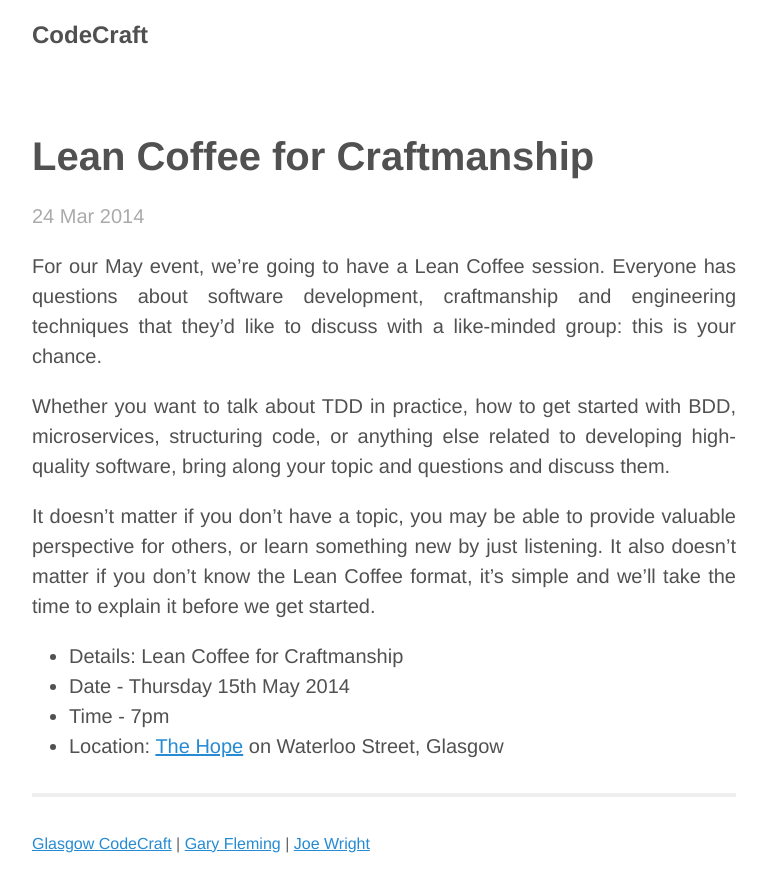
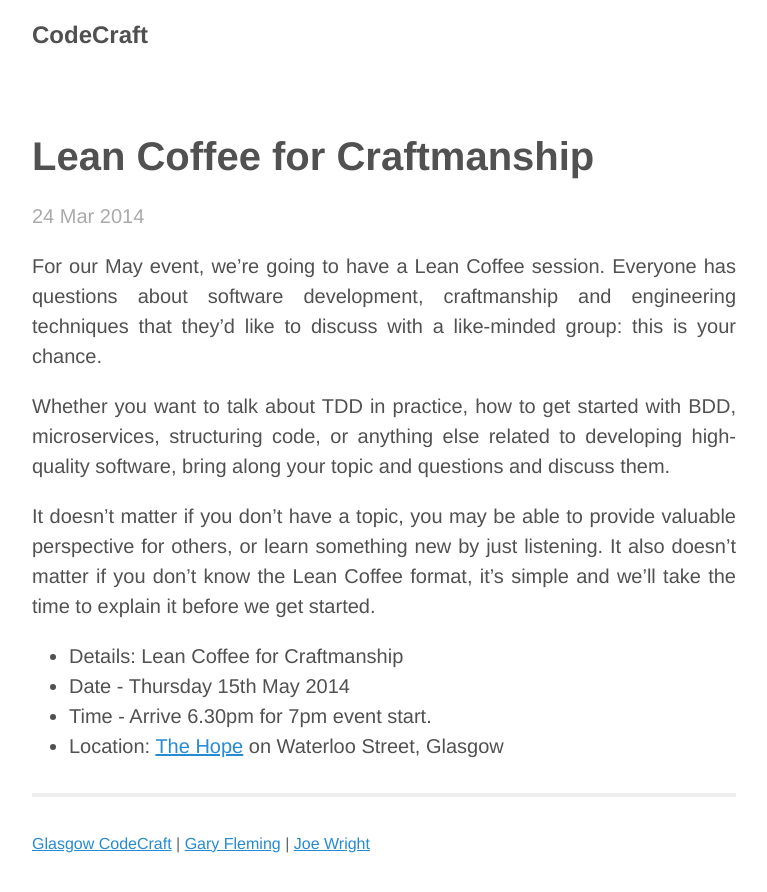
Before and after one commit to codecraftuk/codecraftuk.github.io, a Jekyll site: the page built from _posts/2014-03-24-lean-coffee.md, in a window 1280 px wide. Shown: the top 892 px of the page, without its empty margins (256-1023 px from the left). Built offline with Jekyll 4.4.1, drawn with Linux system fonts in a browser that asks for light colours; Markdown is read by kramdown in place of the engine named in the settings.

Commit message:
Adding venue to lean coffee meetup

```diff
--- a/_posts/2014-03-24-lean-coffee.md
+++ b/_posts/2014-03-24-lean-coffee.md
@@ -11,5 +11,5 @@
 
 * Details: Lean Coffee for Craftmanship
 * Date - Thursday 15th May 2014
-* Time - 7pm
+* Time - Arrive 6.30pm for 7pm event start.
 * Location: <a href="https://www.google.co.uk/maps/preview/place/the+hope/@55.8603492,-4.2594337,18z/data=!3m1!4b1!4m2!3m1!1s0x4888469dda4be0d3:0x48833155b9c343e2">The Hope</a> on Waterloo Street, Glasgow
```
